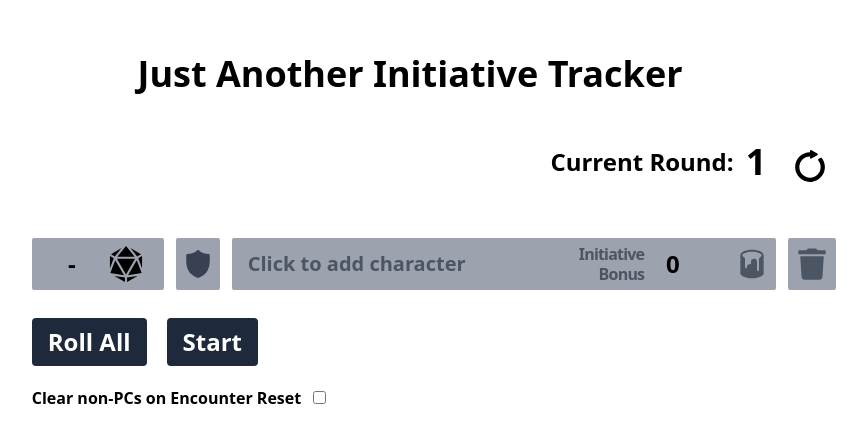
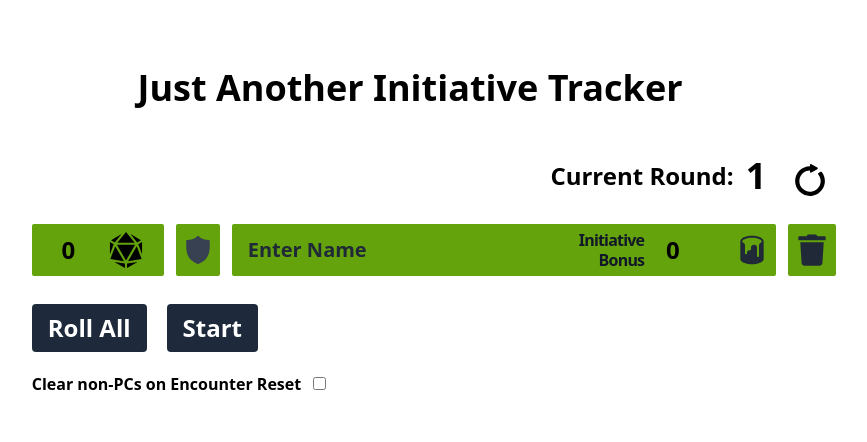
Before and after one commit to JamesPengi/jait, a React (Vite) app: page / in a window 1280 px wide. Shown: the part 168-610 px from the top of the page, without its empty margins (230-1097 px from the left). Built offline with nearby package versions, Linux system fonts and the light colour scheme.

Commit message:
feat: replaced placeholder with initial character

```diff
--- a/src/App.tsx
+++ b/src/App.tsx
@@ -2,25 +2,16 @@ import { useEffect, useState } from 'react';
 import { useAutoAnimate } from '@formkit/auto-animate/react';
 import CharacterRow from './components/CharacterRow';
 import CurrentRound from './components/CurrentRound';
-import NewCharacter from './components/NewCharacter';
-import { Character } from './types/Character';
+import { DEFAULT_CHARACTER, Character } from './types/Character';
 
 function App() {
   const [parent] = useAutoAnimate({ duration: 115 });
 
-  const [characters, setCharacters] = useState<Character[]>([]);
+  const [characters, setCharacters] = useState<Character[]>([
+    DEFAULT_CHARACTER,
+  ]);
   function addCharacter() {
-    setCharacters([
-      ...characters,
-      {
-        roll: 0,
-        isPlayer: false,
-        name: '',
-        initiativeBonus: 0,
-        isTurn: false,
-        color: 'bg-gray-400',
-      },
-    ]);
+    setCharacters([...characters, DEFAULT_CHARACTER]);
   }
   function updateCharacter(
     index: number,
@@ -46,10 +37,14 @@ function App() {
     );
   }
   function deleteCharacter(index: number) {
+    if (characters.length === 1) {
+      setCharacters([DEFAULT_CHARACTER]);
+    } else {
       setCharacters([
         ...characters.slice(0, index),
         ...characters.slice(index + 1),
       ]);
+    }
   }
 
   const [didTrackerStart, setDidTrackerStart] = useState<boolean>(false);
@@ -95,6 +90,7 @@ function App() {
 
   const [currentPlayer, setCurrentPlayer] = useState<number>(0);
   useEffect(() => {
+    if (didTrackerStart) {
       setCharacters((characters) => {
         return characters.map((character, index) => {
           if (index === currentPlayer) {
@@ -104,6 +100,7 @@ function App() {
           }
         });
       });
+    }
   }, [currentPlayer]);
 
   function rollAllInitiatives() {
@@ -166,12 +163,6 @@ function App() {
             }
           )}
         </div>
-        {/* TODO: Remove placeholder newcharacter and start with one element in the character array */}
-        <NewCharacter
-          addCharacter={() => {
-            addCharacter();
-          }}
-        />
         <div className="pl-12 space-y-5">
           <div className="flex flex-row space-x-5">
             <button
--- a/src/components/CharacterRow.tsx
+++ b/src/components/CharacterRow.tsx
@@ -153,6 +153,11 @@ function CharacterRow({
                   color
                 )
               }
+              onKeyDown={(e) => {
+                if (e.code === 'Enter') {
+                  addCharacter();
+                }
+              }}
               className="bg-transparent font-bold text-2xl text-center w-14 text-black"
             />
           </div>
--- a/src/components/NewCharacter.tsx
+++ /dev/null
@@ -1,63 +0,0 @@
-import {
-  DiceIcon,
-  NPCShieldIcon,
-  PaintCanIcon,
-  TrashIcon,
-} from '../utils/Icons';
-
-type Props = {
-  addCharacter: () => void;
-};
-
-function NewCharacter({ addCharacter }: Props) {
-  return (
-    <div className="flex flex-row space-x-3">
-      <div className="w-9"></div>
-      <div className="flex flex-row space-x-3">
-        <div
-          className={`flex flex-row items-center justify-center space-x-4 rounded-sm bg-gray-400 text-black px-5 py-2`}
-        >
-          <span className="font-bold text-center text-2xl w-10">-</span>
-          <DiceIcon className="h-9 w-9 fill-black" />
-        </div>
-        <span
-          className={`flex flex-col items-center justify-center p-2 rounded-sm bg-gray-400 text-black`}
-        >
-          <NPCShieldIcon className="h-7 w-7 fill-gray-700" />
-        </span>
-        <div className={`flex flex-row space-x-7 px-2 rounded-sm bg-gray-400`}>
-          <input
-            type="text"
-            placeholder="Click to add character"
-            defaultValue={''}
-            readOnly
-            onClick={() => addCharacter()}
-            className="ml-2 font-bold text-xl outline-none text-black placeholder:text-gray-600 bg-transparent"
-          />
-          <div className="flex flex-row space-x-2 items-center justify-center">
-            <div className="flex flex-col text-right font-bold text-gray-600 tracking-tighter -space-y-1">
-              <span>Initiative</span>
-              <span>Bonus</span>
-            </div>
-            <input
-              type="number"
-              value={0}
-              disabled
-              className="bg-transparent font-bold text-2xl text-center w-14 text-black"
-            />
-          </div>
-          <div className="flex flex-col items-center justify-center">
-            <PaintCanIcon className="h-8 w-8 fill-gray-600" />
-          </div>
-        </div>
-        <div
-          className={`flex flex-col items-center justify-center bg-gray-400 rounded-sm px-2`}
-        >
-          <TrashIcon className="h-8 w-8 fill-gray-600" />
-        </div>
-      </div>
-    </div>
-  );
-}
-
-export default NewCharacter;
--- a/src/types/Character.ts
+++ b/src/types/Character.ts
@@ -1,3 +1,5 @@
+import { getRandomColor } from '../utils/Colors';
+
 export type Character = {
   roll: number;
   isPlayer: boolean;
@@ -6,3 +8,12 @@ export type Character = {
   isTurn: boolean;
   color: string;
 };
+
+export const DEFAULT_CHARACTER: Character = {
+  roll: 0,
+  isPlayer: false,
+  name: '',
+  initiativeBonus: 0,
+  isTurn: false,
+  color: getRandomColor(),
+};
--- a/src/utils/Colors.ts
+++ b/src/utils/Colors.ts
@@ -18,7 +18,7 @@ const colors = [
   'bg-rose-600',
 ];
 
-function getRandomColor(previousColor: string): string {
+function getRandomColor(previousColor?: string): string {
   const previousColorIndex = colors.findIndex(
     (color) => color === previousColor
   );
```
Lines whose indentation alone changed are shown as unchanged.
